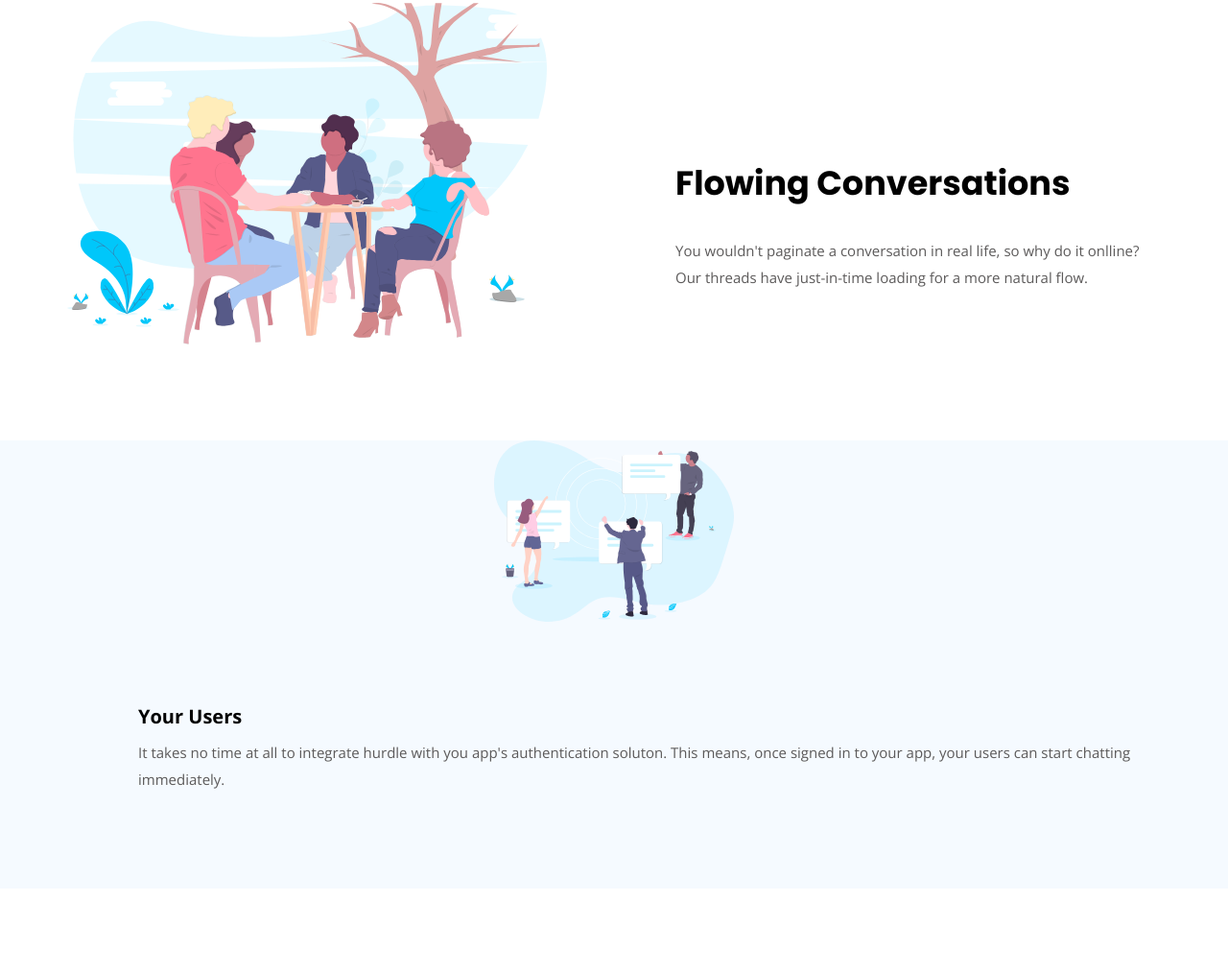
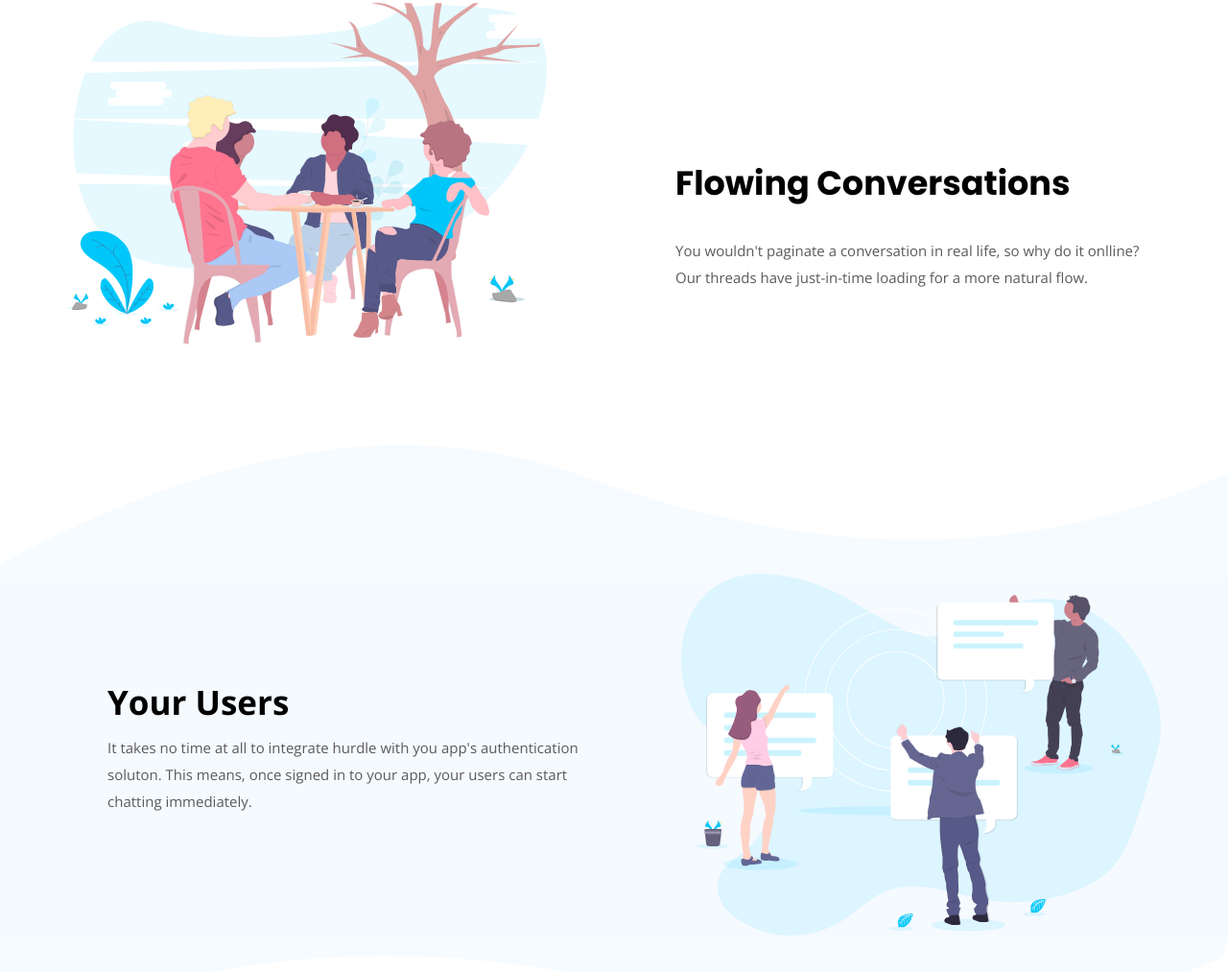
Before and after one commit to JoShobande/front-end-mentor-one, a plain HTML site: page index.html in a window 1280 px wide. Shown: the part 2141-3154 px from the top of the page at 96% size. Before the commit the page ends 3067 px from the top, so only its background shows below. Drawn offline with nearby package versions, Linux system fonts and the light colour scheme; files whose address does not match are found by name.

Commit message:
implemented users section desktop view

```diff
--- a/index.html
+++ b/index.html
@@ -80,6 +80,7 @@
         </section>
         <section class='users-section'>
             <img src='assets/images/bg-section-top-mobile-2.svg' alt='' class="mobile-bg"/>
+            <img src='assets/images/bg-section-top-desktop-2.svg' class="desktop-bg"/>
             <div class="users-section_content">
                 <div class='illustration'>
                     <img src= 'assets/images/illustration-your-users.svg'/>
@@ -92,6 +93,7 @@
                 </div>
             </div>
             <img src="assets/images/bg-section-bottom-mobile-2.svg" class="mobile-bg"/>
+            <img src='assets/images/bg-section-bottom-desktop-2.svg' class="desktop-bg"/>
         </section>
     </main>
 
--- a/style.css
+++ b/style.css
@@ -220,7 +220,6 @@ nav button{
         display: grid;
         grid-template-columns: repeat(2, 1fr);
         grid-template-areas: 'text illustration';
-        /* padding: 30px;   */
         align-items: center;
     }
     .illustration{
@@ -261,4 +260,23 @@ nav button{
         font-size: 35px;
     }
 
+    .users-section_content{
+        display: grid;
+        grid-template-columns: repeat(2, 1fr);
+        grid-template-areas: 'text illustration';
+        align-items: center;
+    }
+    .users-section_content .illustration{
+        grid-area: illustration;
+    }
+    .users-section_content .text{
+        grid-area: text;
+    }
+    .users-section_content img{
+        width: 500px;
+    }
+    .users-section_content h1{
+        font-size: 35px;
+    }
+
 }
```
Also changed, not shown: assets/images/bg-section-bottom-desktop-2.svg (added), assets/images/bg-section-top-desktop-2.svg (added).
